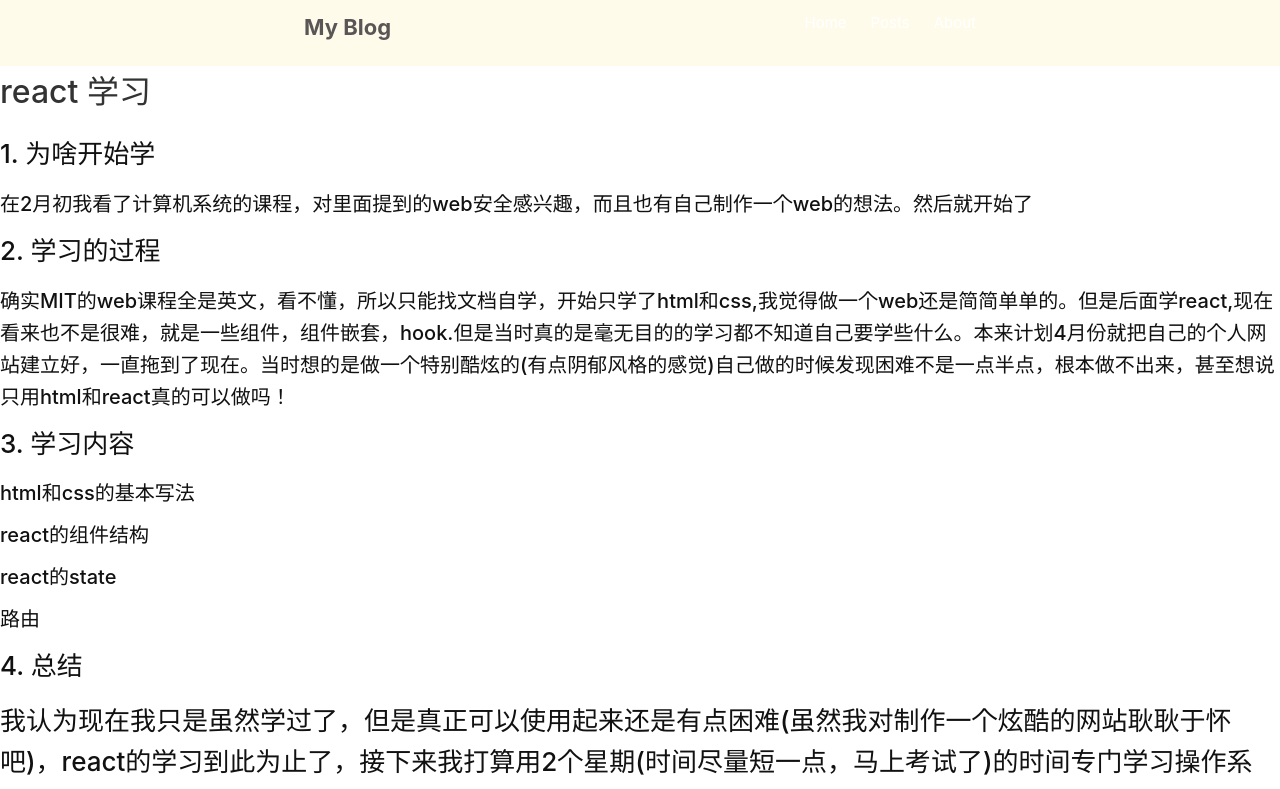
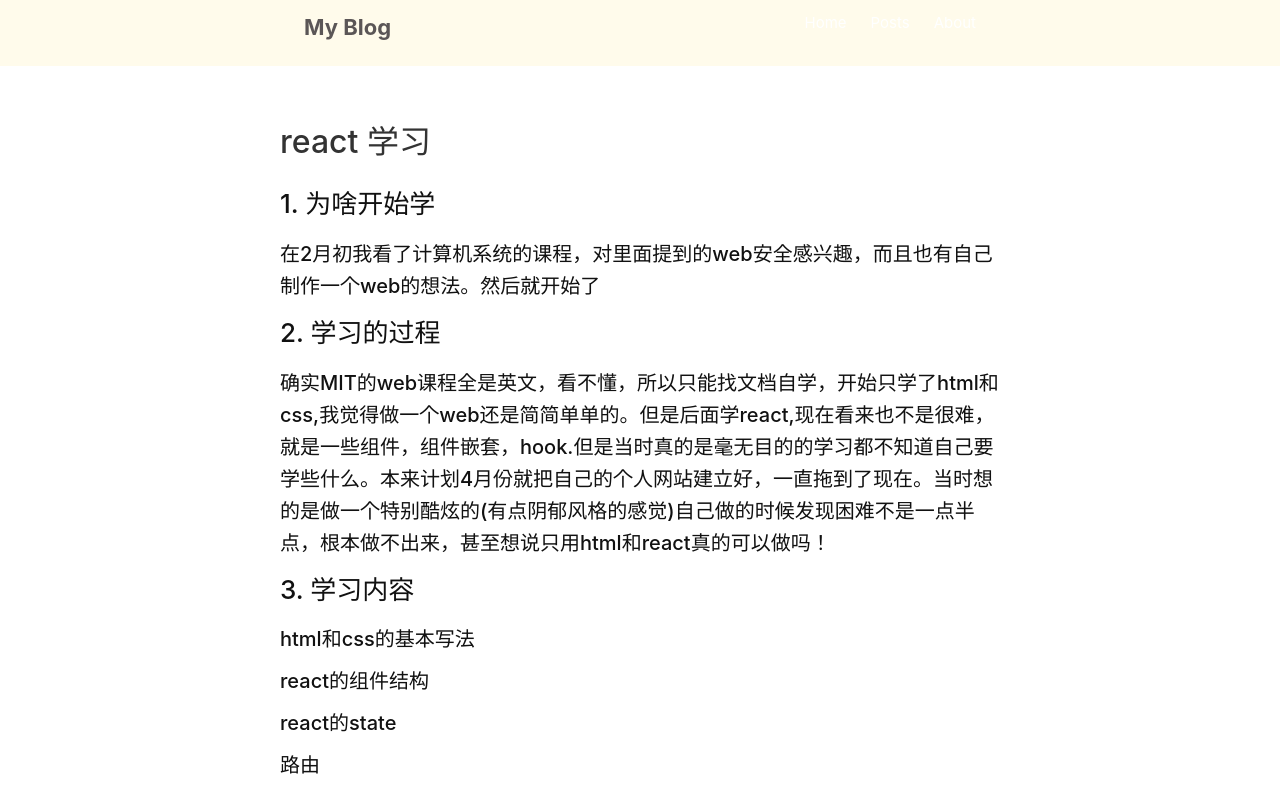
Before and after one commit to nannandemonkk/MyWeb, a React (Vite) app: page /react-learning in a window 1280 px wide. Shown: the top 789 px of the page. Built offline with nearby package versions, Linux system fonts and the light colour scheme.

Commit message:
add style使得文本样式统一

```diff
--- a/src/component/Home.jsx
+++ b/src/component/Home.jsx
@@ -1,4 +1,6 @@
 import { Outlet } from "react-router-dom";
+import { Link } from "react-router-dom";
+
 
 export default function Home() {
   return (
@@ -15,7 +17,7 @@ export default function Home() {
         <ul className="post-list">
           <li>
             <span>2026-05-13</span>
-            <a href="/post/1">React Router 学习笔记</a>
+            <Link to="/react-learning">React Router 学习笔记</Link>
           </li>
         </ul>
       </div>
--- a/src/pages/1.jsx
+++ b/src/pages/1.jsx
@@ -3,7 +3,7 @@ import reactLearning from "../document/1.md?raw";
 
 export default function Post1() {
   return (
-    <div className="article">
+    <div className="container content">
       <ReactMarkdown>{reactLearning}</ReactMarkdown>
     </div>
   );
```
